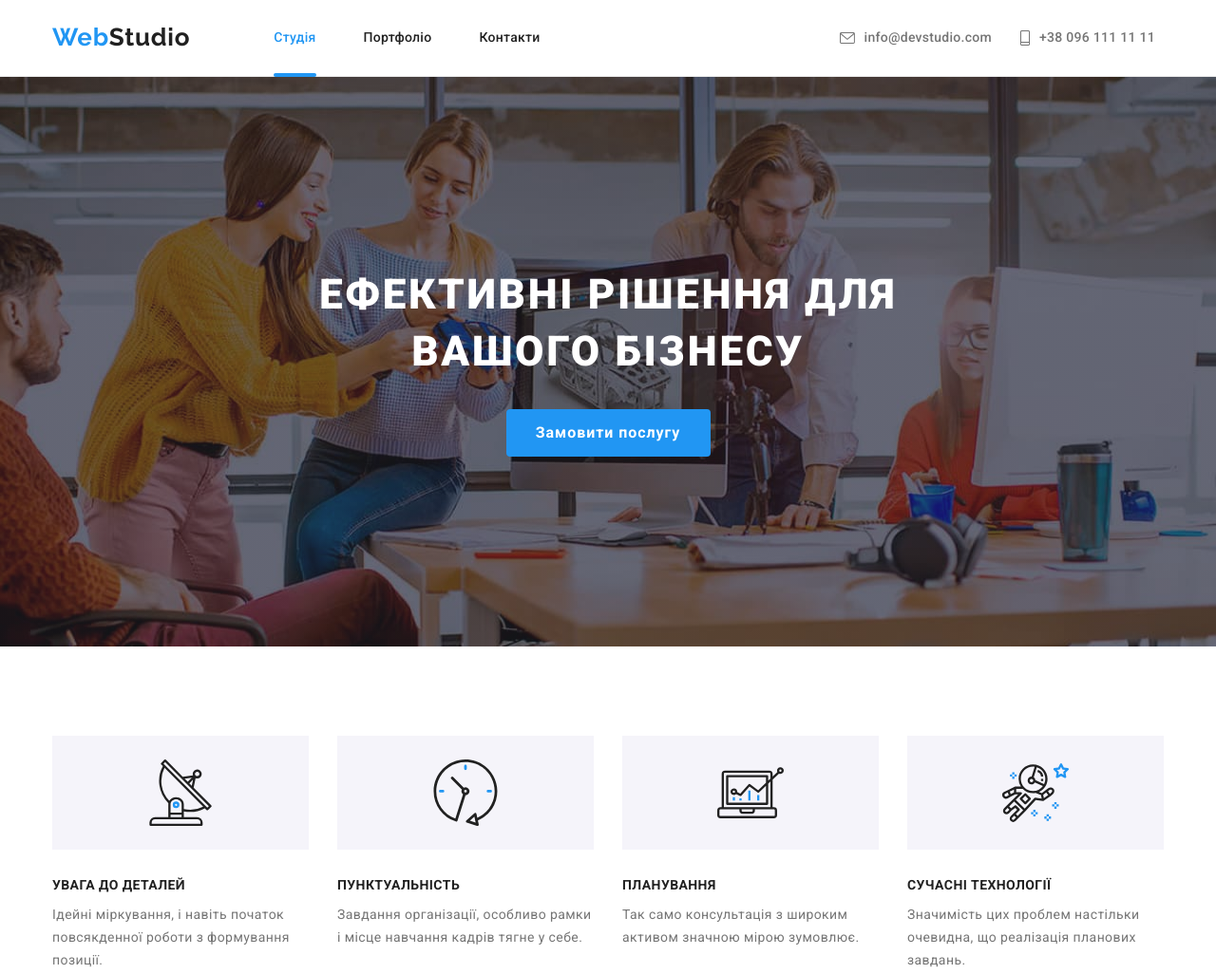
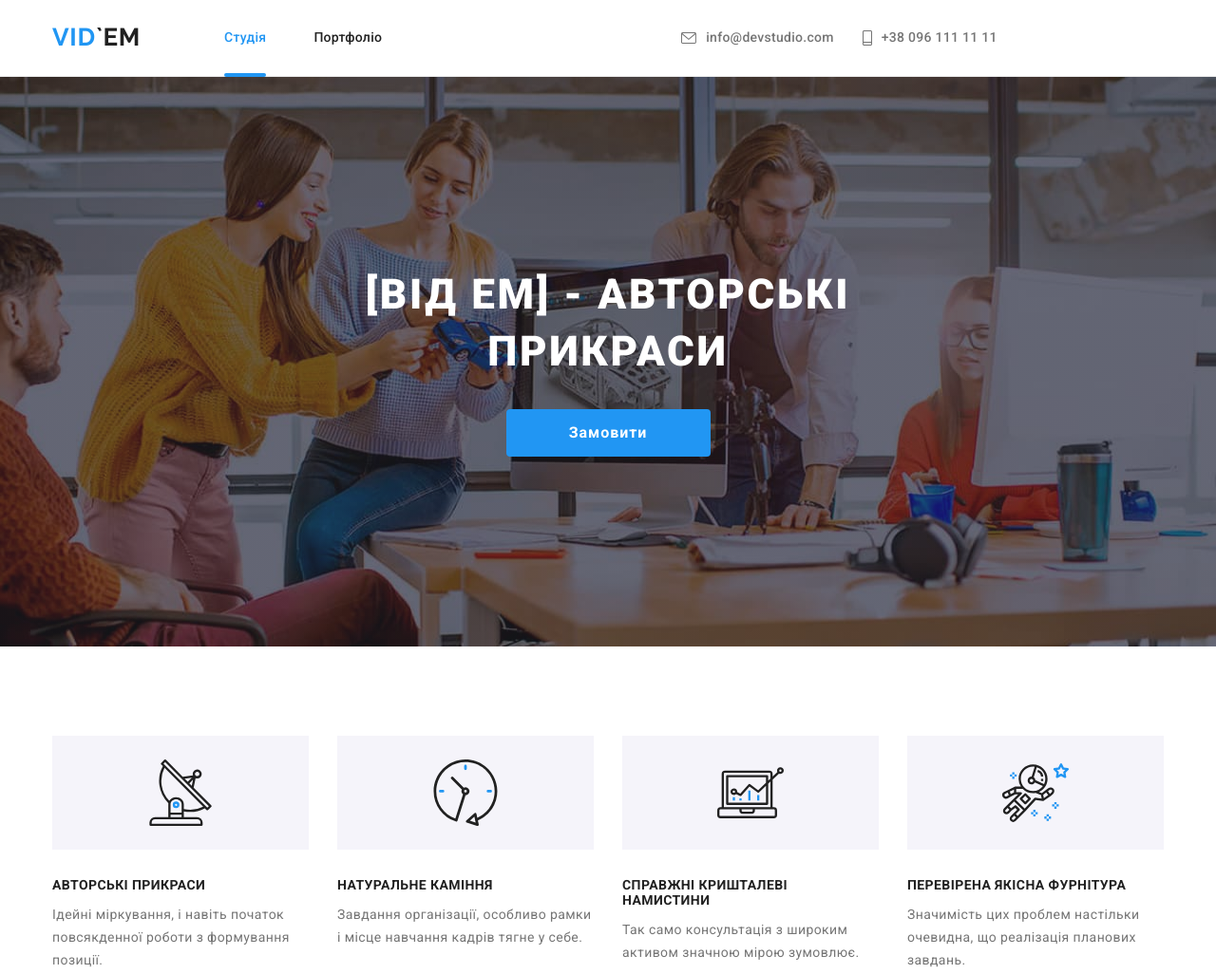
Before and after one commit to VladyslavaGoit/goit-markup-hw-08, a plain HTML site: page index.html in a window 1280 px wide. Shown: the top 1026 px of the page at 95% size. Drawn offline with nearby package versions, Linux system fonts and the light colour scheme.

Commit message:
Update index.html

```diff
--- a/index.html
+++ b/index.html
@@ -23,7 +23,7 @@
         <div class="header__container">
           <div class="menu">
             <a class="logo" href="./index.html" lang="en"
-              ><span class="logo__accent">Web</span>Studio</a
+              ><span class="logo__accent">VID</span>`EM</a
             >
             <button
               class="menu-toggle js-open-menu"
@@ -47,7 +47,7 @@
                 >
               </li>
               <li><a class="header__link" href="./portfolio.html">Портфоліо</a></li>
-              <li><a class="header__link" href="#">Контакти</a></li>
+
             </ul>
 
             <ul class="auth-contact">
@@ -75,8 +75,8 @@
     <main>
       <section class="hero">
         <div class="hero__content">
-          <h1 class="hero__title">Ефективні рішення для вашого бізнесу</h1>
-          <button data-modal-open class="button" type="button">Замовити послугу</button>
+          <h1 class="hero__title">[від ем] - авторські прикраси</h1>
+          <button data-modal-open class="button" type="button">Замовити</button>
         </div>
       </section>
       <section class="section">
@@ -89,7 +89,7 @@
                   <use href="./images/icons.svg#icon-antenna"></use>
                 </svg>
               </div>
-              <h3 class="subtitle">Увага до деталей</h3>
+              <h3 class="subtitle">Авторські прикраси</h3>
               <p class="features__text">
                 Ідейні міркування, і навіть початок повсякденної роботи з формування позиції.
               </p>
@@ -100,7 +100,7 @@
                   <use href="./images/icons.svg#icon-clock"></use>
                 </svg>
               </div>
-              <h3 class="subtitle">Пунктуальність</h3>
+              <h3 class="subtitle">Натуральне каміння</h3>
               <p class="features__text">
                 Завдання організації, особливо рамки і місце навчання кадрів тягне у себе.
               </p>
@@ -111,7 +111,7 @@
                   <use href="./images/icons.svg#icon-diagram"></use>
                 </svg>
               </div>
-              <h3 class="subtitle">Планування</h3>
+              <h3 class="subtitle">Справжні кришталеві намистини</h3>
               <p class="features__text">
                 Так само консультація з широким активом значною мірою зумовлює.
               </p>
@@ -122,7 +122,7 @@
                   <use href="./images/icons.svg#icon-astronaut"></use>
                 </svg>
               </div>
-              <h3 class="subtitle">Сучасні технології</h3>
+              <h3 class="subtitle">Перевірена якісна фурнітура</h3>
               <p class="features__text">
                 Значимість цих проблем настільки очевидна, що реалізація планових завдань.
               </p>
```
